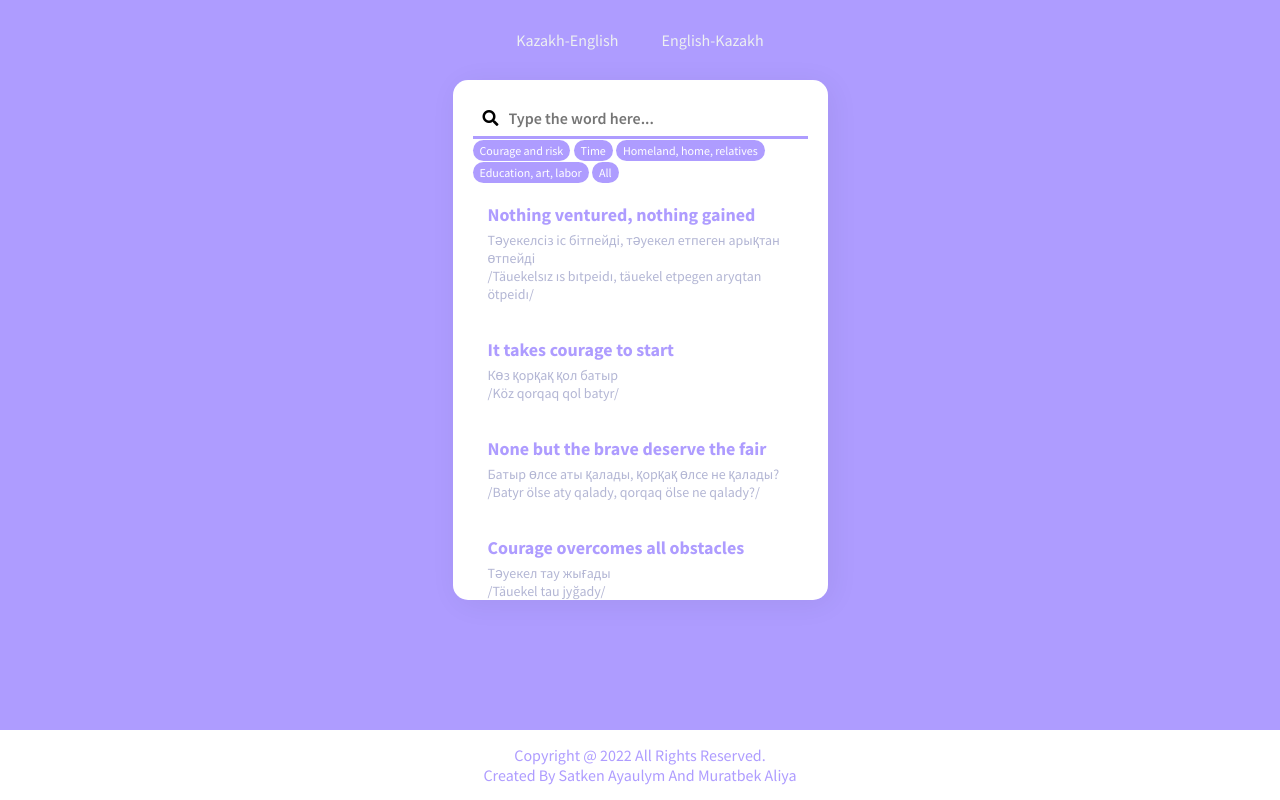
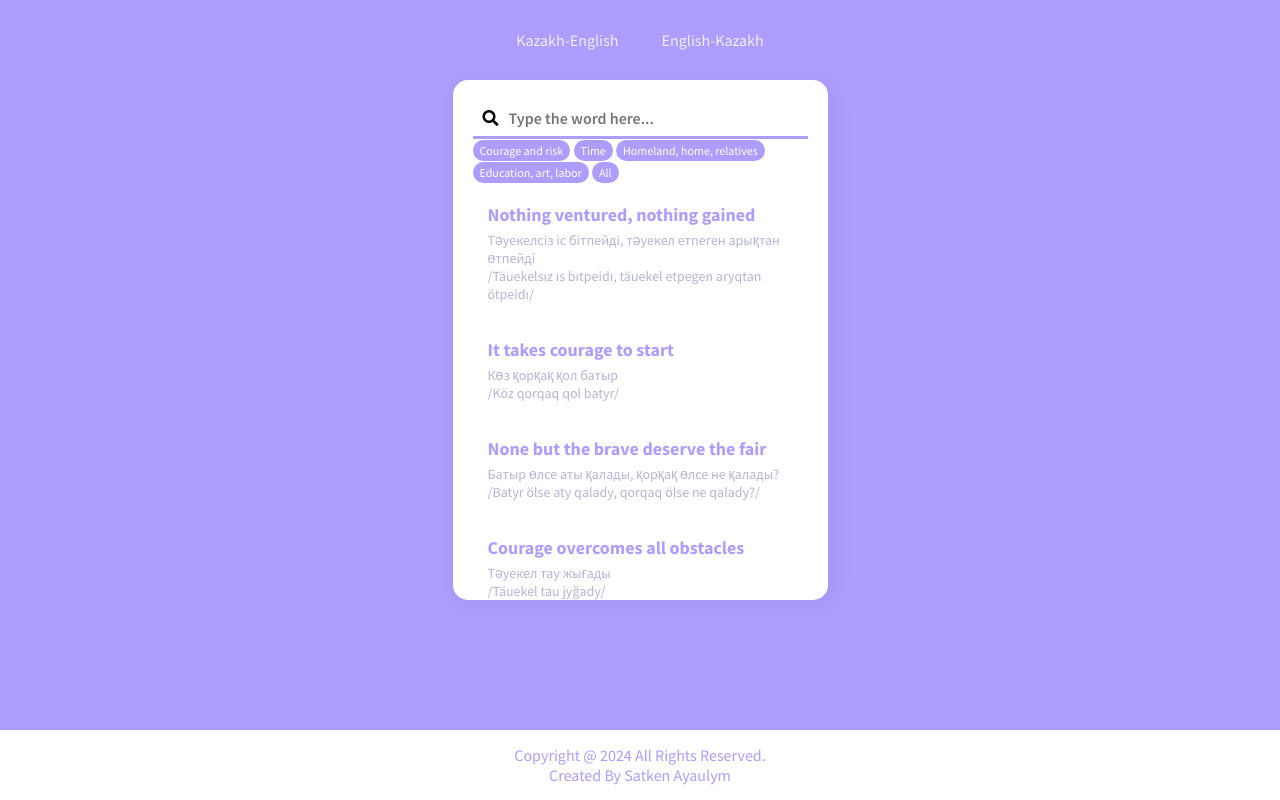
Before and after one commit to GulimMakasheva/AyauDiplomWork, a plain HTML site: page index.html in a window 1280 px wide. Drawn offline with Linux system fonts and the light colour scheme.

Commit message:
Update index.html

```diff
--- a/index.html
+++ b/index.html
@@ -1231,8 +1231,8 @@
 
     <footer>
         <div class="footer-copyright">
-            <p>Copyright @ 2022 All Rights Reserved.</p>
-            <p>Created by Satken Ayaulym and Muratbek Aliya </p>
+            <p>Copyright @ 2024 All Rights Reserved.</p>
+            <p>Created by Satken Ayaulym</p>
         </div>
     </footer>
 
```
